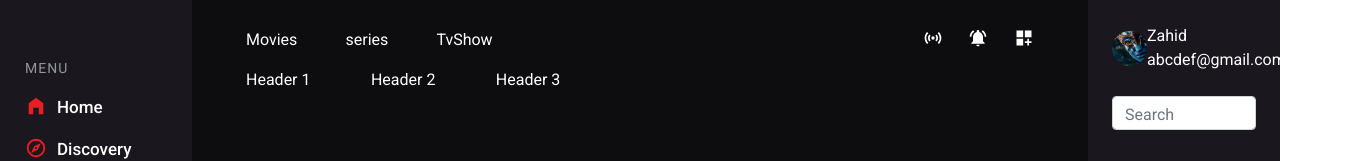
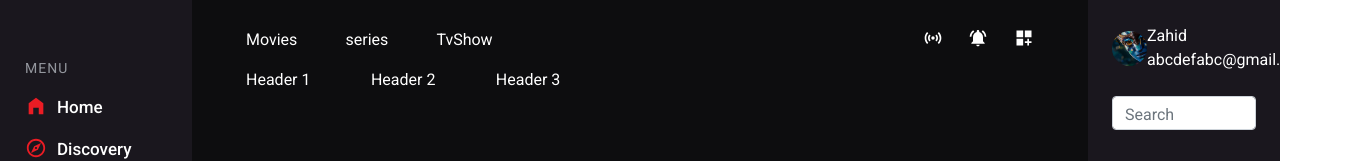
Before and after one commit to zahidhu123/movie-app, a React (Create React App) app: page / in a window 1280 px wide. Shown: the top 161 px of the page, 1355 px wide, since content can reach past the window. Built offline with nearby package versions, Linux system fonts and the light colour scheme.

Commit message:
title-1-sectindstsgf

```diff
--- a/src/component/profile/profile.js
+++ b/src/component/profile/profile.js
@@ -15,7 +15,7 @@ export default function Profile() {
                         </div>
                         <div>
                             <p className='mb-0 text-start'>Zahid</p>
-                            <p className='mb-0'>abcdef@gmail.com</p>
+                            <p className='mb-0'>abcdefabc@gmail.com</p>
                         </div>
                         <p>logo</p>
                     </div>
```
